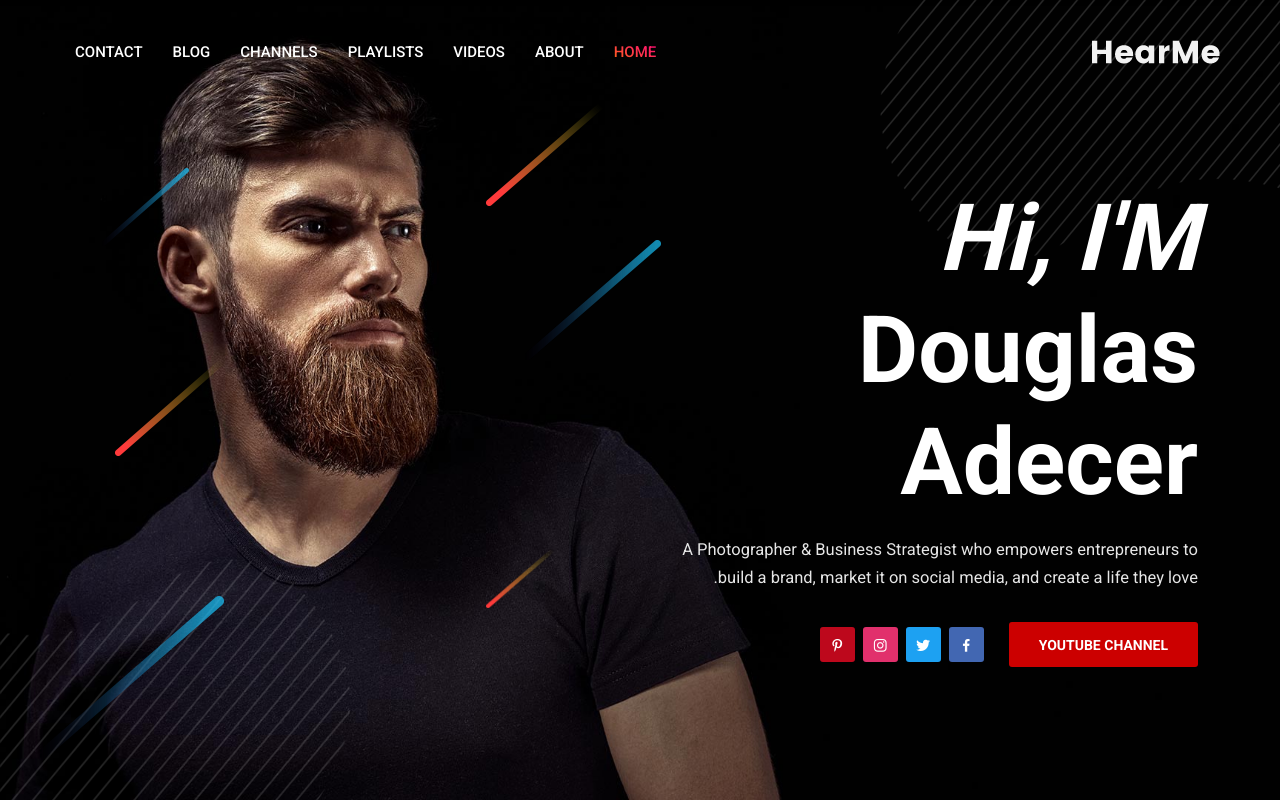
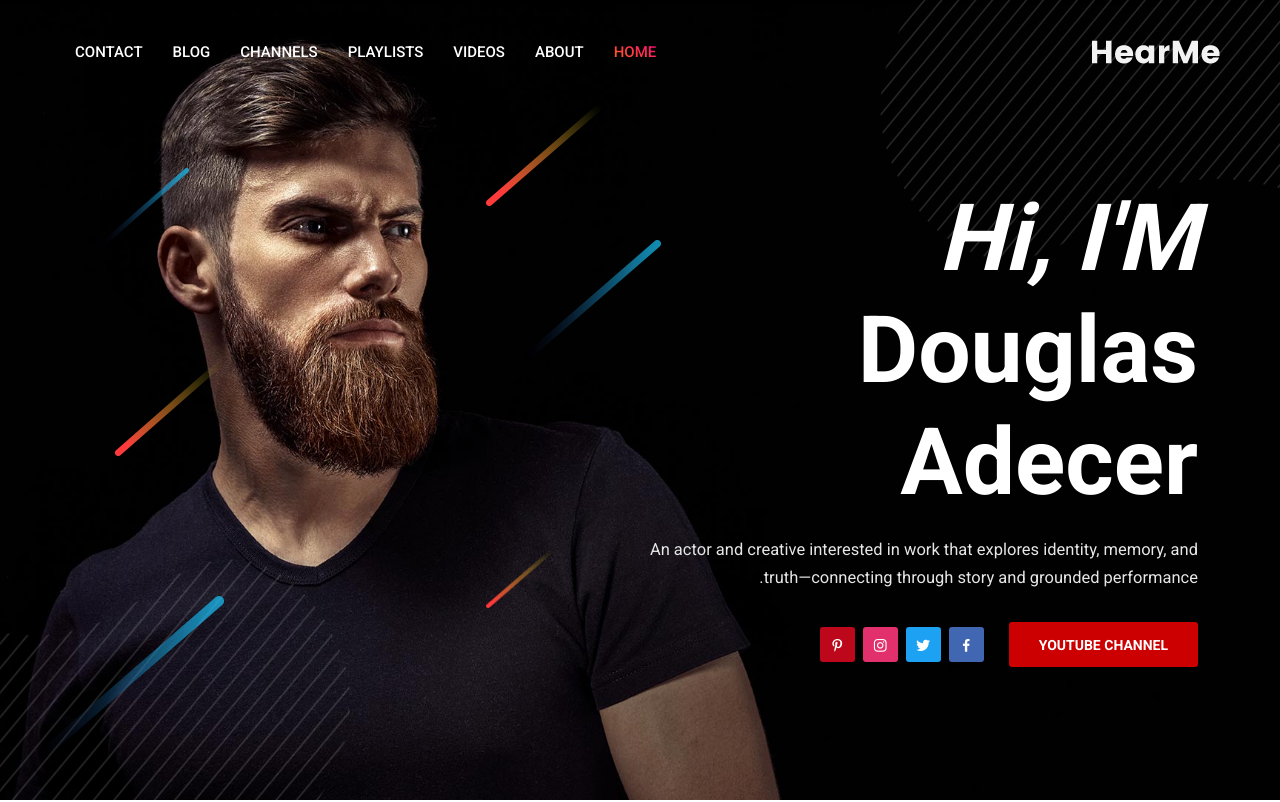
Before and after one commit to douglasadecer/actor-portfolio, a Next.js app: page /youtube in a window 1280 px wide. Shown: the top 802 px of the page. Built offline with nearby package versions, Linux system fonts and the light colour scheme.

Commit message:
Change of name and small description on Banner

```diff
--- a/src/components/Youtube/Banner.js
+++ b/src/components/Youtube/Banner.js
@@ -27,9 +27,8 @@ const Banner = () => {
                   data-aos-duration="800"
                   data-aos-once="true"
                 >
-                  A Photographer & Business Strategist who empowers
-                  entrepreneurs to build a brand, market it on social media, and
-                  create a life they love.
+                  An actor and creative interested in work that explores identity, memory,
+                  and truth—connecting through story and grounded performance.
                 </p>
 
                 <div
```
